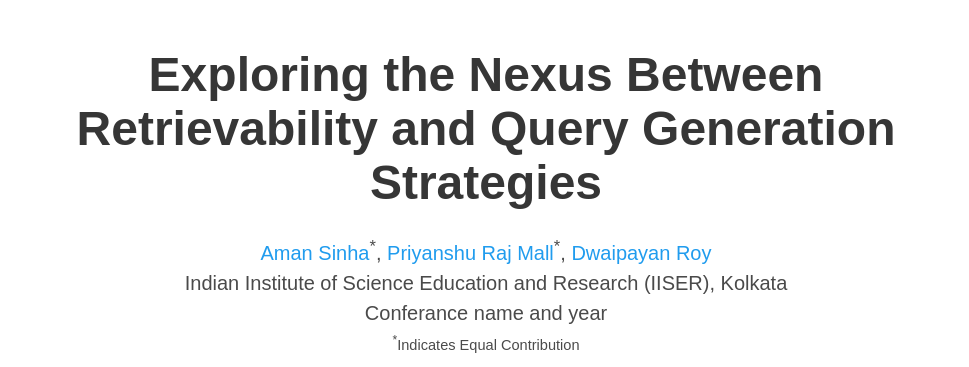
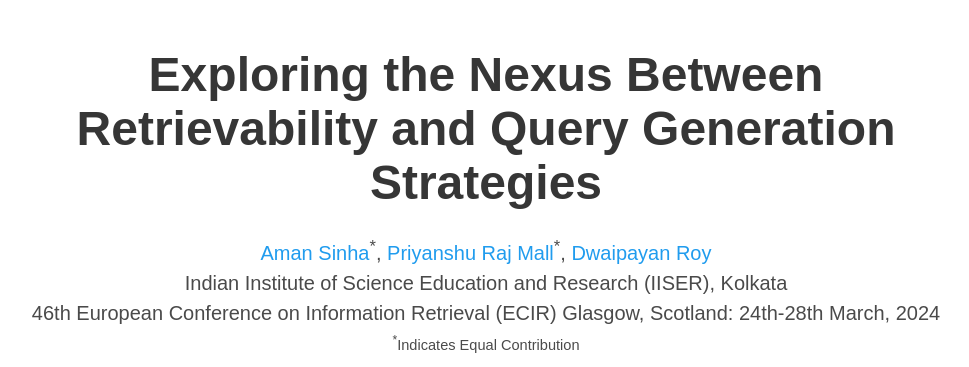
Before and after one commit to mallpriyanshu/ecir2024, a plain HTML site: page index.html in a window 1280 px wide. Shown: the top 367 px of the page, without its empty margins (154-1123 px from the left). Drawn offline with nearby package versions, Linux system fonts and the light colour scheme; some icons are missing; a web font is replaced by a local one.

Commit message:
Update index.html

```diff
--- a/index.html
+++ b/index.html
@@ -65,7 +65,7 @@
                   </div>
 
                   <div class="is-size-5 publication-authors">
-                    <span class="author-block">Indian Institute of Science Education and Research (IISER), Kolkata<br>Conferance name and year</span>
+                    <span class="author-block">Indian Institute of Science Education and Research (IISER), Kolkata<br>46th European Conference on Information Retrieval (ECIR) Glasgow, Scotland: 24th-28th March, 2024</span>
                     <span class="eql-cntrb"><small><br><sup>*</sup>Indicates Equal Contribution</small></span>
                   </div>
 
```
